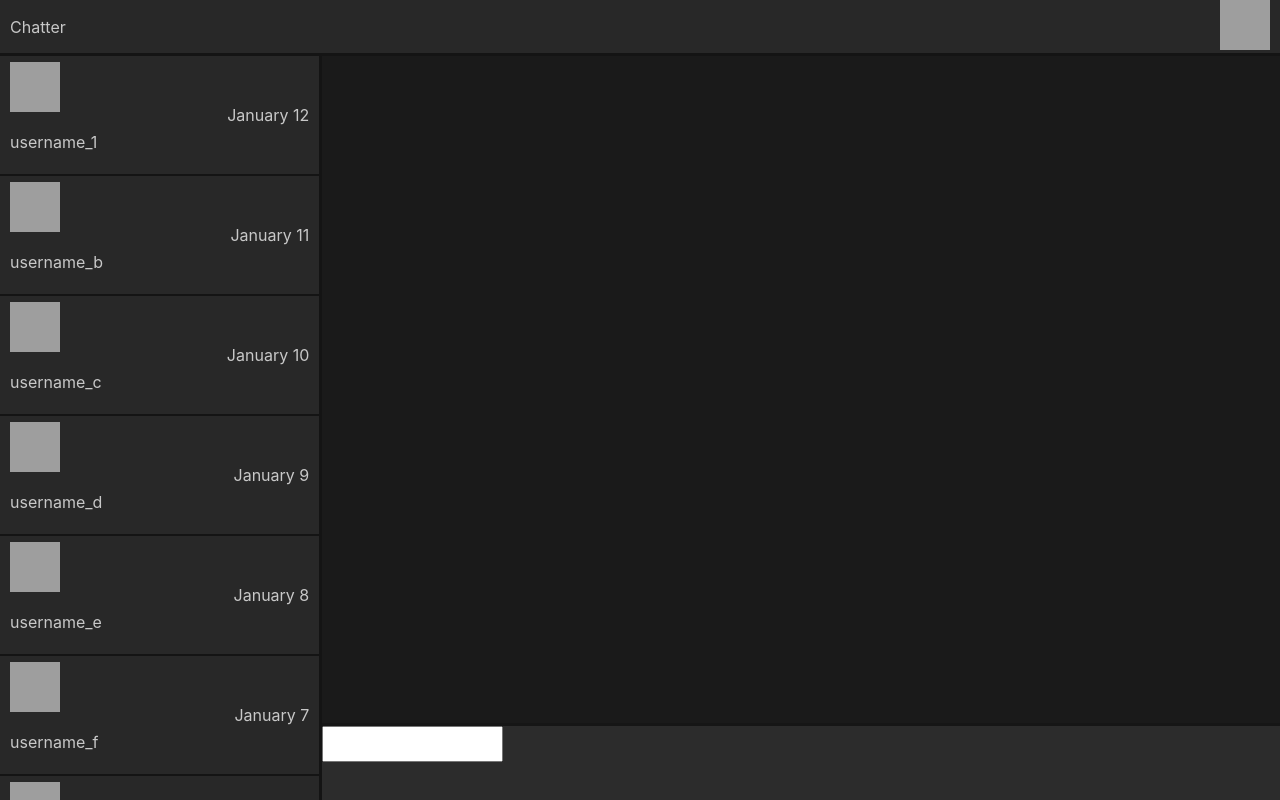
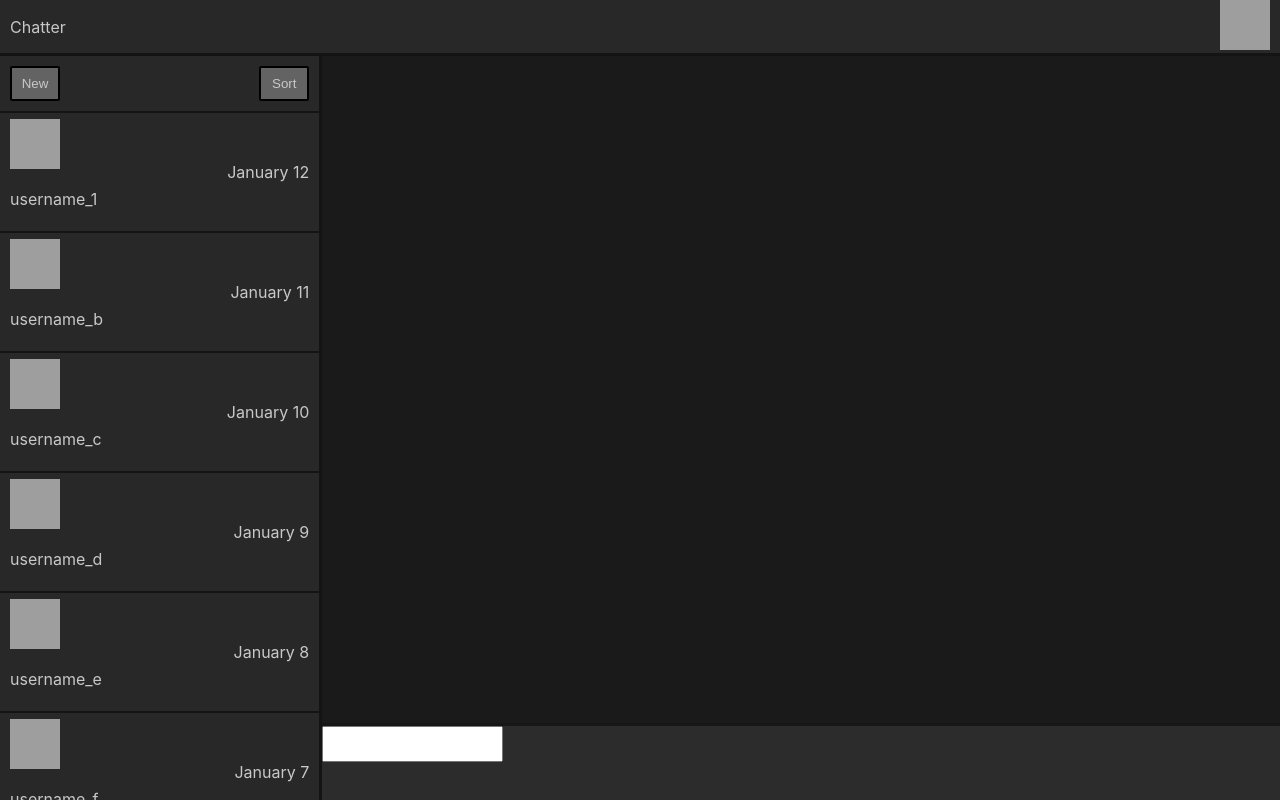
Before and after one commit to willbushie/ReactChatWebApp, a React (Create React App) app in the folder client/: page / in a window 1280 px wide. Built offline with nearby package versions, Linux system fonts and the light colour scheme; grey boxes are pictures that could not be loaded.

Commit message:
add conversation list buttons at top & make sticky

```diff
--- a/client/src/component_css/chatting.css
+++ b/client/src/component_css/chatting.css
@@ -28,7 +28,10 @@ header {
 }
 
 #chat_conversation_list_options {
+    background-color: rgba(40, 40, 40, 1);
     display: flex;
+    position: sticky;
+    top: 0;
     justify-content: space-between;
     flex-direction: row;
     border-bottom: 2px solid rgba(0, 0, 0, 0.5);
--- a/client/src/components/Chatting.js
+++ b/client/src/components/Chatting.js
@@ -47,6 +47,7 @@ export function ChatHeader() {
 export function ChatConverstaionList() {
     return (
         <div class="scroll_container" id="chat_conversation_list">
+            <ChatConversationListOptions />
             <ChatConversationItem
                 username={'username_1'}
                 last_message={'January 12'}
```
Also changed, not shown: 1 other file (tests, documents, lock files or other folders).
